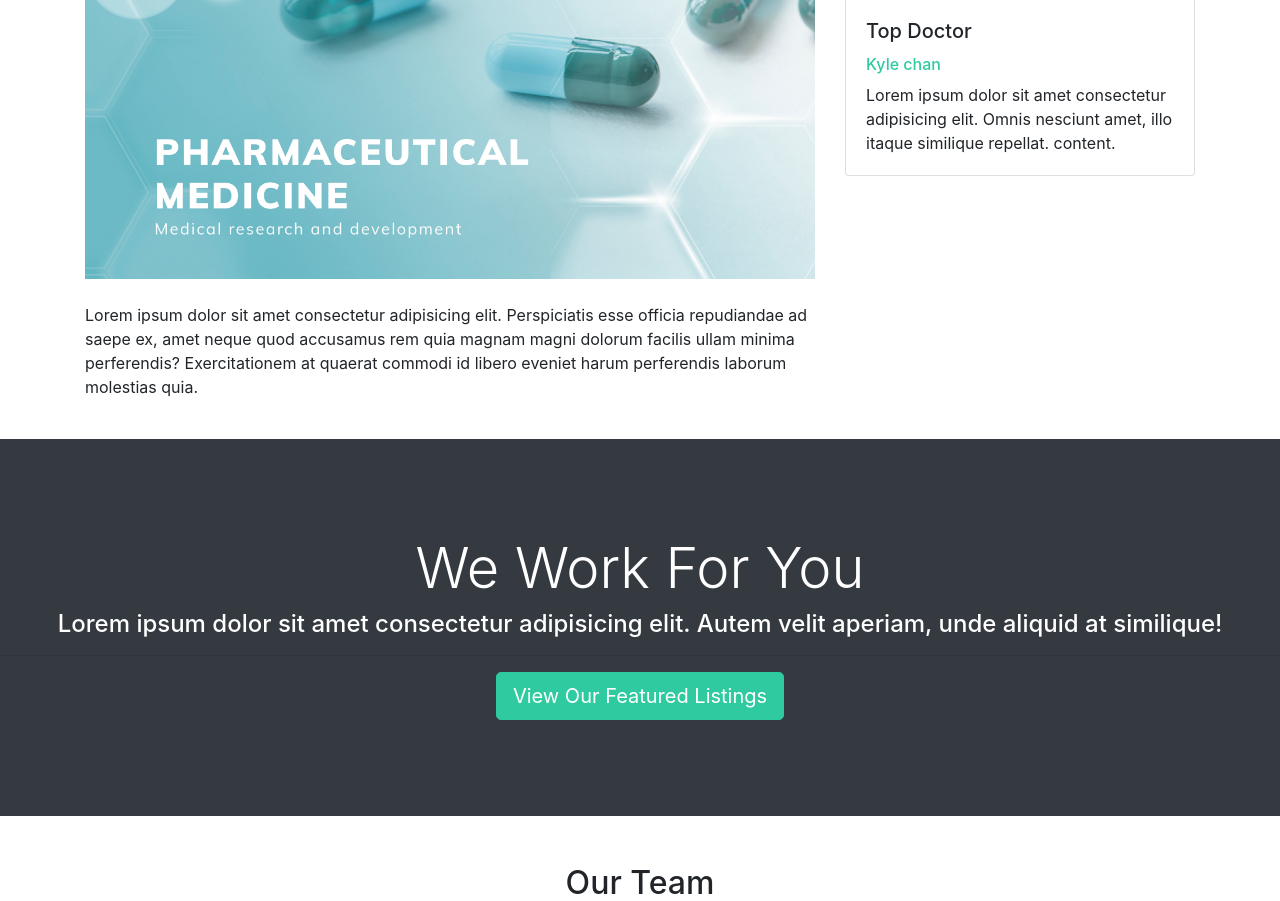
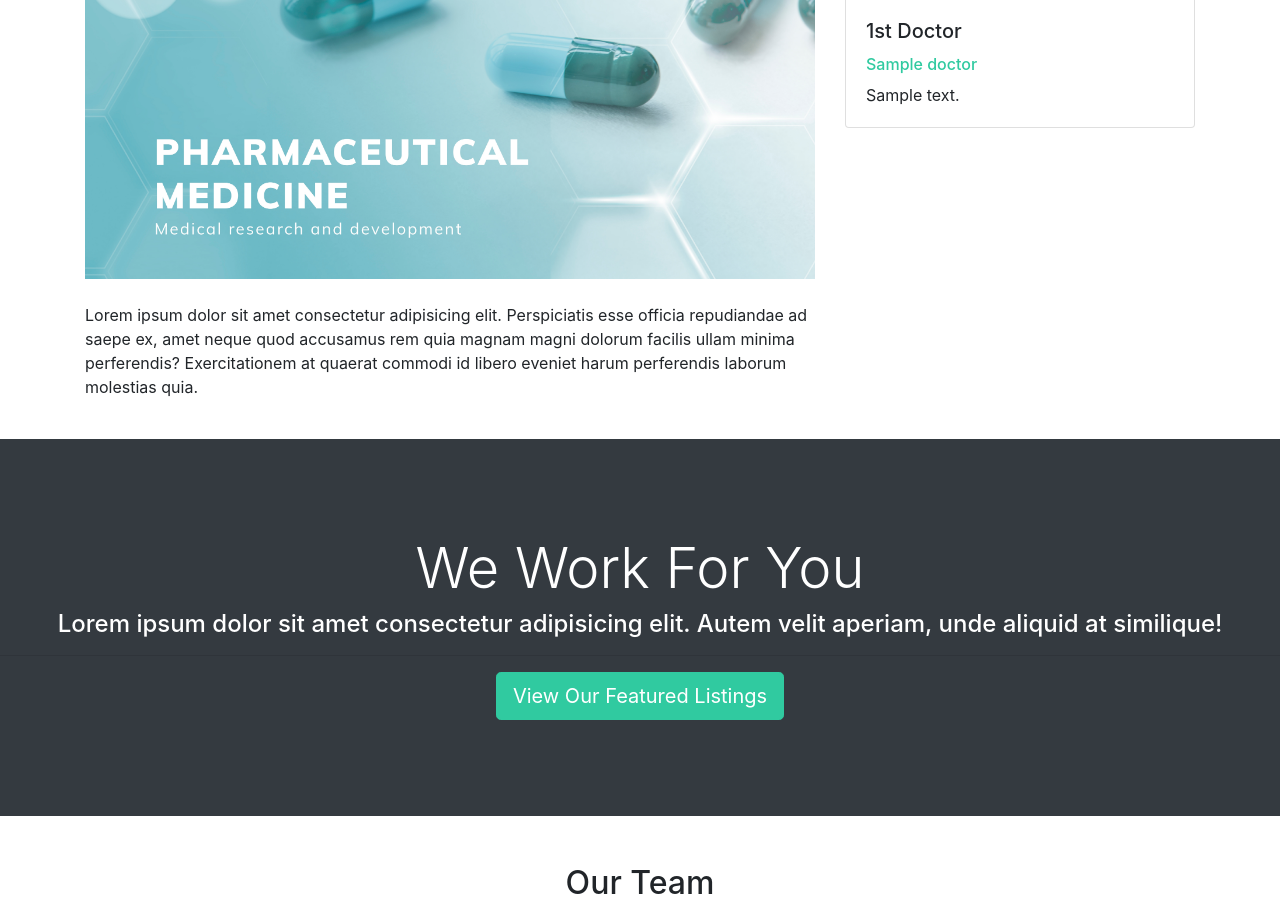
Before and after one commit to OscarLoOscar/erb8, a Django app: page /about in a window 1280 px wide. Shown: the part 748-1649 px from the top of the page. Run offline with Django 5.2, Linux system fonts and the light colour scheme; tables that the repository leaves empty hold one stand-in row (values such as "Sample post"); grey boxes marked "Sample" are stand-in pictures; some libraries are stand-ins or nearby versions.

Commit message:
Modify about.html and command pages > views.py,urls.py

```diff
--- a/pages/urls.py
+++ b/pages/urls.py
@@ -7,5 +7,5 @@ app_name = 'pages' # Django 4.2之後加app_name
 urlpatterns = [
   path('',views.index,name = 'index'),
   path('about',views.about,name='about'),
-  path('listings',views.listing,name='listings'),
+  # path('listings',views.listing,name='listings'),
 ]
--- a/pages/views.py
+++ b/pages/views.py
@@ -1,6 +1,8 @@
 from django.shortcuts import render
 # from django.http import HttpResponse
 from listings.models import Listing
+from doctors.models import Doctor
+
 # Create your views here.
 # 3.最終分黎呢度，2個endpoint
 # def index(request):
@@ -8,14 +10,22 @@ from listings.models import Listing
 # ('pages/index.html')
 # pass 個dictionary入黎:
 def index(request):
-  listings = Listing.objects.all() # 大階Listing，拎data model，all() -> 同DB溝通，拎晒所有data
-  content = {"listings" : listings}
+  # listings = Listing.objects.all() # 大階Listing，拎data model，all() -> 同DB溝通，拎晒所有data
+  listings = Listing.objects.order_by('list_date').filter(is_published=True)[:3] # [:3] -> list -> 0,1,2
+  context = {"listings" : listings}
   # return render(request,'pages/index.html',{'anything' : 'something','numbers': 1234})
-  return render(request,'pages/index.html',content) # 之後會多database，但煩，難改，方便加model
+  return render(request,'pages/index.html',context) # 之後會多database，但煩，難改，方便加model
 
 def about(request):
   # return HttpResponse('<h1>about</h1>')
-  return render(request,'pages/about.html')
+  doctors = Doctor.objects.order_by('-hire_date')[:3]
+  mvp_doctors = Doctor.objects.all().filter(is_mvp=True)
+  total_mvp = mvp_doctors.count()
+  context = {"doctors":doctors,"mvp_doctors":mvp_doctors}
+  return render(request,'pages/about.html',context)
 
-def listing(request):
-  return render(request,'pages/listings.html')
+# def listing(request):
+#   return render(request,'pages/listings.html')
+
+# Django Function Base writing
+# DONT use Class Base
--- a/templates/pages/about.html
+++ b/templates/pages/about.html
@@ -1,5 +1,4 @@
-{% extends 'base.html' %}
-{% load static %}
+{% extends 'base.html' %} {% load static %}{% load humanize%}
 <!-- about main content-->
 {% block content %}
 <section id="showcase-inner" class="py-5 text-white">
@@ -20,7 +19,9 @@
     <nav aria-label="breadcrumb">
       <ol class="breadcrumb">
         <li class="breadcrumb-item">
-          <a href={% url 'pages:index' %}> <i class="fas fa-home"></i> Home</a>
+          <a href="{% url 'pages:index' %}">
+            <i class="fas fa-home"></i> Home</a
+          >
         </li>
         <li class="breadcrumb-item active">About</li>
       </ol>
@@ -32,8 +33,8 @@
     <div class="row">
       <div class="col-md-8">
         <h2>
-              We Search For The Your health, your home – we help you find the
-              right clinic.
+          We Search For The Your health, your home – we help you find the right
+          clinic.
         </h2>
         <p class="lead">
           Lorem ipsum dolor sit, amet consectetur adipisicing elit. Sunt,
@@ -41,29 +42,28 @@
         </p>
         <img src = {% static 'img/about.jpg' %} alt="" />
         <p class="mt-4">
-              Lorem ipsum dolor sit amet consectetur adipisicing elit.
-              Perspiciatis esse officia repudiandae ad saepe ex, amet neque quod
-              accusamus rem quia magnam magni dolorum facilis ullam minima
-              perferendis? Exercitationem at quaerat commodi id libero eveniet
-              harum perferendis laborum molestias quia.
+          Lorem ipsum dolor sit amet consectetur adipisicing elit. Perspiciatis
+          esse officia repudiandae ad saepe ex, amet neque quod accusamus rem
+          quia magnam magni dolorum facilis ullam minima perferendis?
+          Exercitationem at quaerat commodi id libero eveniet harum perferendis
+          laborum molestias quia.
         </p>
       </div>
       <div class="col-md-4">
+        {% if mvp_doctors %}{% for mvp_doctor in mvp_doctors %}
         <div class="card">
           <img
             class="card-img-top"
-                src="assets/img/doctors/kyle.jpg"
+            src="{{mvp_doctor.photo.url}}"
             alt="Seller of the month"
           />
           <div class="card-body">
-                <h5 class="card-title">Top Doctor</h5>
-                <h6 class="text-secondary">Kyle chan</h6>
-                <p class="card-text">
-                  Lorem ipsum dolor sit amet consectetur adipisicing elit. Omnis
-                  nesciunt amet, illo itaque similique repellat. content.
-                </p>
+            <h5 class="card-title">{{ forloop.counter | ordinal}} Doctor</h5>
+            <h6 class="text-secondary">{{mvp_doctor.name}}</h6>
+            <p class="card-text">{{mvp_doctor.description}}</p>
           </div>
         </div>
+        {% endfor %} {% endif %}
       </div>
     </div>
   </div>
@@ -76,8 +76,9 @@
     aperiam, unde aliquid at similique!
   </h4>
   <hr />
-  {% comment %} fix {% endcomment %}
-  <a href={% url 'pages:listings' %} class="btn btn-secondary text-white btn-lg"
+  <a
+    href="{% url 'listings:index' %}"
+    class="btn btn-secondary text-white btn-lg"
     >View Our Featured Listings</a
   >
 </section>
@@ -86,54 +87,28 @@
 <section id="team" class="py-5">
   <div class="container">
     <h2 class="text-center pb-4">Our Team</h2>
+    {% if listings %} {% for doctor in doctors %}
     <div class="row text-center">
       <div class="col-md-4">
         {% comment %} fix {% endcomment %}
         <img
-          src="assets/img/doctors/kyle.jpg"
+          src="{{listing.doctor.photo.url}}"
           alt=""
           class="rounded-circle mb-3 img-fluid"
           style="object-fit: cover; width: 300px; height: 300px"
         />
-        <h4>Kyle Chan</h4>
-        <p class="text-success">
-          <i class="fas fa-award text-success"></i> Doctor
-        </p>
-        <hr />
-        <p><i class="fas fa-phone"></i> (852)-555-5555</p>
-        <p><i class="fas fa-envelope-open"></i> kyle@healthcare.co</p>
-      </div>
-
-      <div class="col-md-4">
-        {% comment %} fix {% endcomment %}
-        <img
-          src="assets/img/doctors/emma.jpg"
-          alt=""
-          class="rounded-circle mb-3 img-fluid"
-          style="object-fit: cover; width: 300px; height: 300px"
-        />
-        <h4>Emma Lee</h4>
+        <h4>{{listing.doctor.name}}</h4>
         <p class="text-success">Doctor</p>
         <hr />
-        <p><i class="fas fa-phone"></i> (852)-444-4444</p>
-        <p><i class="fas fa-envelope-open"></i> emma@healthcare.co</p>
-      </div>
-
-      <div class="col-md-4">
-        {% comment %} fix {% endcomment %}
-        <img
-          src="assets/img/doctors/jenny.jpg"
-          alt=""
-          class="rounded-circle mb-3 img-fluid"
-          style="object-fit: cover; width: 300px; height: 300px"
-        />
-        <h4>Jenny Cheung</h4>
-        <p class="text-success">Doctor</p>
-        <hr />
-        <p><i class="fas fa-phone"></i> (852)-333-3333</p>
-        <p><i class="fas fa-envelope-open"></i> jenny@healthcare.co</p>
+        <p><i class="fas fa-phone"></i> {{listing.doctor.phone}}</p>
+        <p><i class="fas fa-envelope-open"></i> {{listing.doctor.email}}</p>
       </div>
     </div>
+    {% endfor%} {% else %}
+    <div class="col-12 text-center">
+      <h2>No Client Available</h2>
+    </div>
+    {% endif %}
   </div>
 </section>
 {% endblock %}
```
Also changed, not shown: config/settings.py (+6 -3 lines). Lines whose indentation alone changed are shown as unchanged.
